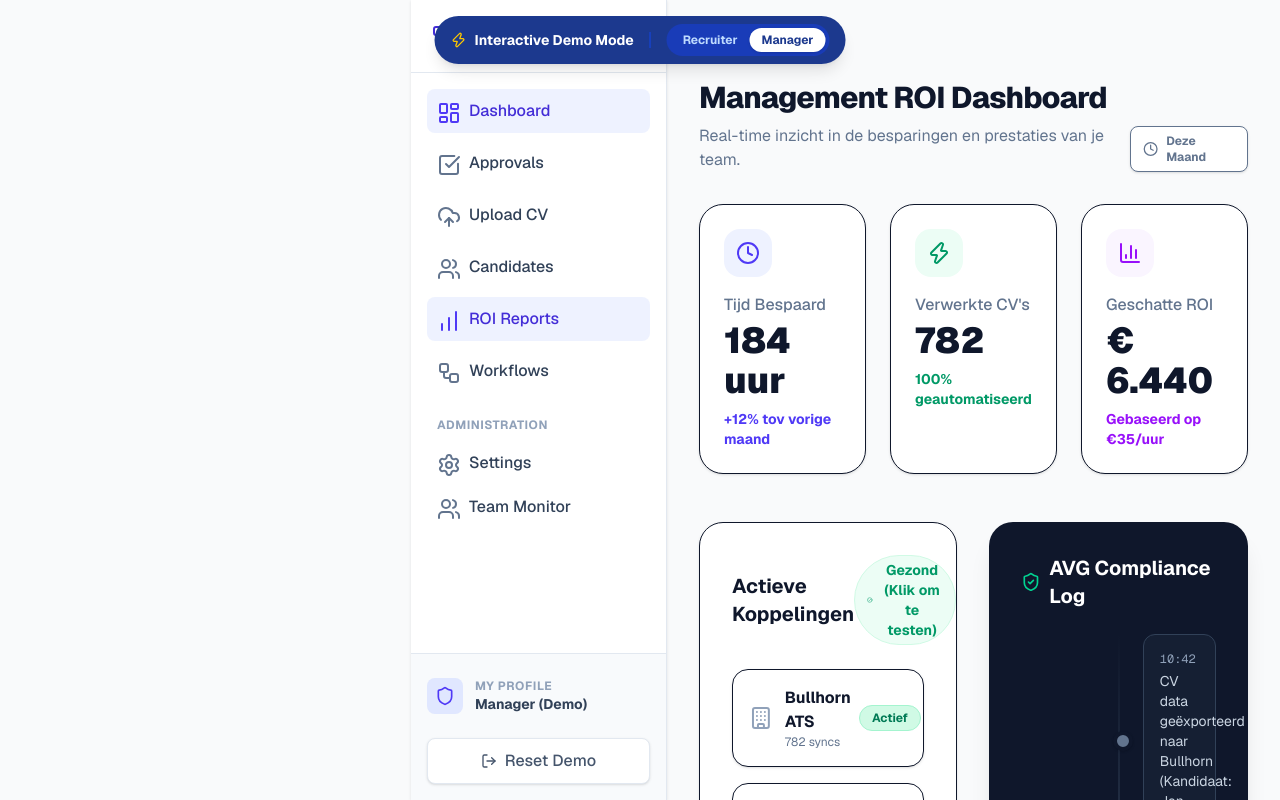
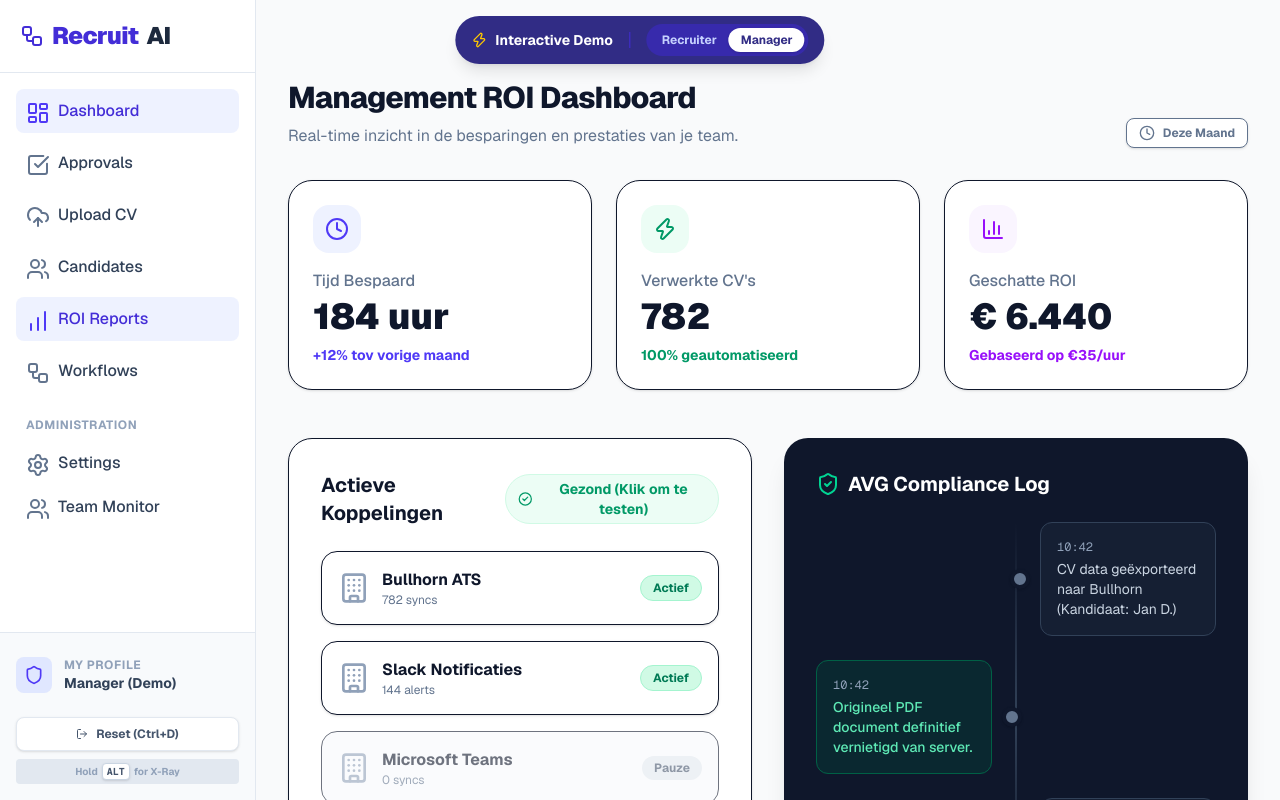
Before and after one commit to FranklinFranklin/recruitai, a Next.js app: page /demo in a window 1280 px wide. Both pictures are taken after a click on the button "Manager". Built offline with nearby package versions, Linux system fonts and the light colour scheme.

Commit message:
feat(sales): replace hover tooltips with global X-Ray mode (Alt key)

```diff
--- a/src/app/demo/page.tsx
+++ b/src/app/demo/page.tsx
@@ -1,6 +1,6 @@
 "use client";
 
-import { useState, useEffect, useRef } from "react";
+import { useState, useEffect } from "react";
 import {
   Upload, FileText, BrainCircuit, CheckCircle2, XCircle,
   Building, Briefcase, ChevronRight, BarChart3, Users,
@@ -10,45 +10,22 @@ import {
 
 type DemoState = 'IDLE' | 'LOADING' | 'ANALYZING' | 'REVIEW' | 'CLIFFHANGER';
 
-// --- CUSTOM DEMO TOOLTIP COMPONENT ---
-function DemoTooltip({ children, text, className = "" }: { children: React.ReactNode, text: string, className?: string }) {
-  const [visible, setVisible] = useState(false);
-  const timerRef = useRef<NodeJS.Timeout | null>(null);
+// --- X-RAY TOOLTIP COMPONENT ---
+function XRayTooltip({ children, text, isVisible, className = "" }: { children: React.ReactNode, text: string, isVisible: boolean, className?: string }) {
+  return (
+    <div className={`relative ${className} ${isVisible ? 'z-50' : ''}`}>
+      {/* Subtle outline when X-Ray is active so the presenter knows what's highlighted */}
+      <div className={`transition-all duration-300 ${isVisible ? 'ring-2 ring-indigo-400 ring-offset-4 ring-offset-gray-50 rounded-3xl' : ''}`}>
+        {children}
+      </div>
 
-  const handleMouseEnter = () => {
-    timerRef.current = setTimeout(() => {
-      setVisible(true);
-    }, 5000); // 5 seconds hover
-  };
-
-  const handleMouseLeave = () => {
-    if (timerRef.current) clearTimeout(timerRef.current);
-    setVisible(false);
-  };
-
-  const handleMouseMove = () => {
-    // If the mouse moves, hide immediately and restart the 5-second timer.
-    // This perfectly matches the "hover wolkje gaat weg als je je muis beweegt" requirement.
-    if (timerRef.current) clearTimeout(timerRef.current);
-    if (visible) setVisible(false);
-    timerRef.current = setTimeout(() => {
-      setVisible(true);
-    }, 5000);
-  };
-
-  return (
-    <div
-      className={`relative ${className}`}
-      onMouseEnter={handleMouseEnter}
-      onMouseLeave={handleMouseLeave}
-      onMouseMove={handleMouseMove}
-    >
-      {children}
-      {visible && (
-        <div className="absolute z-[100] bottom-full mb-3 left-1/2 -translate-x-1/2 w-64 bg-slate-900 text-white text-xs p-4 rounded-2xl shadow-2xl animate-in fade-in zoom-in-95 pointer-events-none">
-          <p className="font-bold text-blue-400 mb-1 tracking-wider uppercase text-[10px]">Demo Uitleg</p>
-          <p className="leading-relaxed">{text}</p>
-          <div className="absolute top-full left-1/2 -translate-x-1/2 border-8 border-transparent border-t-slate-900"></div>
+      {isVisible && (
+        <div className="absolute bottom-full mb-4 left-1/2 -translate-x-1/2 w-72 bg-slate-900/95 backdrop-blur-md text-white text-xs p-5 rounded-2xl shadow-2xl animate-in fade-in zoom-in-95 slide-in-from-bottom-2 pointer-events-none border border-slate-700">
+          <p className="font-black text-indigo-400 mb-2 tracking-widest uppercase text-[10px] flex items-center gap-1">
+            <Zap className="w-3 h-3"/> Sales X-Ray
+          </p>
+          <p className="leading-relaxed text-slate-200 text-sm">{text}</p>
+          <div className="absolute top-full left-1/2 -translate-x-1/2 border-8 border-transparent border-t-slate-900/95"></div>
         </div>
       )}
     </div>
@@ -58,19 +35,42 @@ function DemoTooltip({ children, text, className = "" }: { children: React.React
 export default function DemoPage() {
   const [view, setView] = useState<'RECRUITER' | 'MANAGER'>('RECRUITER');
   const [demoState, setDemoState] = useState<DemoState>('IDLE');
+  const [isXRayMode, setIsXRayMode] = useState(false);
 
   const [parsedData, setParsedData] = useState<{ skills: string[]; matchedVacancy: string; score: number } | null>(null);
 
+  // Keyboard shortcuts (Ctrl+D for reset, Alt for X-Ray Mode)
   useEffect(() => {
     const handleKeyDown = (e: KeyboardEvent) => {
+      if (e.key === 'Alt') {
+        e.preventDefault();
+        setIsXRayMode(true);
+      }
       if (e.ctrlKey && e.key === 'd') {
         e.preventDefault();
         setDemoState('IDLE');
         setParsedData(null);
       }
     };
+
+    const handleKeyUp = (e: KeyboardEvent) => {
+      if (e.key === 'Alt') {
+        setIsXRayMode(false);
+      }
+    };
+
     window.addEventListener('keydown', handleKeyDown);
-    return () => window.removeEventListener('keydown', handleKeyDown);
+    window.addEventListener('keyup', handleKeyUp);
+
+    // Also remove X-Ray if window loses focus
+    const handleBlur = () => setIsXRayMode(false);
+    window.addEventListener('blur', handleBlur);
+
+    return () => {
+      window.removeEventListener('keydown', handleKeyDown);
+      window.removeEventListener('keyup', handleKeyUp);
+      window.removeEventListener('blur', handleBlur);
+    };
   }, []);
 
   const simulateIntake = () => {
@@ -90,29 +90,36 @@ export default function DemoPage() {
   };
 
   return (
-    <div className="flex h-screen bg-gray-50 text-slate-900 font-sans selection:bg-blue-100 overflow-hidden relative">
+    <div className="flex h-screen bg-gray-50 text-slate-900 font-sans selection:bg-indigo-100 overflow-hidden relative">
 
       {/* DEMO BANNER */}
-      <DemoTooltip text="Hiermee wissel je veilig tussen de rollen in de app. Ideaal om tijdens een presentatie snel perspectief te wisselen." className="absolute top-4 left-1/2 -translate-x-1/2 z-50">
-        <div className="bg-blue-900 text-white px-4 py-2 rounded-full shadow-lg flex items-center gap-4 animate-in slide-in-from-top-10 duration-700">
-          <span className="text-sm font-bold flex items-center gap-2"><Zap className="w-4 h-4 text-yellow-400" /> Interactive Demo Mode</span>
-          <div className="h-4 w-px bg-blue-700"></div>
-          <div className="flex bg-blue-800 p-1 rounded-full">
+      <div className="absolute top-4 left-1/2 -translate-x-1/2 z-[60] bg-indigo-900 text-white px-4 py-2 rounded-full shadow-lg flex items-center gap-4 animate-in slide-in-from-top-10 duration-700">
+        <span className="text-sm font-bold flex items-center gap-2"><Zap className="w-4 h-4 text-yellow-400" /> Interactive Demo</span>
+        <div className="h-4 w-px bg-indigo-700"></div>
+        <div className="flex bg-indigo-800 p-1 rounded-full">
           <button
             onClick={() => setView('RECRUITER')}
-              className={`px-3 py-1 rounded-full text-xs font-bold transition-all duration-300 ${view === 'RECRUITER' ? 'bg-white shadow-sm text-blue-900' : 'text-blue-200 hover:text-white'}`}
+            className={`px-3 py-1 rounded-full text-xs font-bold transition-all duration-300 ${view === 'RECRUITER' ? 'bg-white shadow-sm text-indigo-900' : 'text-indigo-200 hover:text-white'}`}
           >
             Recruiter
           </button>
           <button
             onClick={() => setView('MANAGER')}
-              className={`px-3 py-1 rounded-full text-xs font-bold transition-all duration-300 ${view === 'MANAGER' ? 'bg-white shadow-sm text-blue-900' : 'text-blue-200 hover:text-white'}`}
+            className={`px-3 py-1 rounded-full text-xs font-bold transition-all duration-300 ${view === 'MANAGER' ? 'bg-white shadow-sm text-indigo-900' : 'text-indigo-200 hover:text-white'}`}
           >
             Manager
           </button>
         </div>
       </div>
-      </DemoTooltip>
+
+      {/* GLOBAL X-RAY INDICATOR */}
+      {isXRayMode && (
+        <div className="absolute inset-0 z-[1] pointer-events-none bg-indigo-900/5 animate-in fade-in duration-200">
+          <div className="absolute bottom-6 left-1/2 -translate-x-1/2 bg-indigo-600 text-white font-bold px-6 py-2 rounded-full shadow-xl animate-pulse flex items-center gap-2">
+            <Zap className="w-5 h-5"/> X-Ray Mode Active
+          </div>
+        </div>
+      )}
 
       {/* FAKE SIDEBAR */}
       <aside className="w-64 bg-white border-r border-slate-200 flex flex-col shadow-sm z-10 transition-colors duration-300 shrink-0">
@@ -142,7 +149,7 @@ export default function DemoPage() {
         </nav>
 
         {/* User Profile & Logout */}
-        <div className="p-4 border-t border-slate-200 bg-slate-50">
+        <div className="p-4 border-t border-slate-200 bg-slate-50 relative z-20">
           <div className="flex items-center gap-3 px-2 mb-4 hover:bg-slate-200 p-2 -mx-2 rounded-xl cursor-pointer group transition-colors">
             <div className={`p-2 rounded-lg transition-colors duration-300 ${view === 'MANAGER' ? 'bg-indigo-100 text-indigo-600 group-hover:bg-indigo-200' : 'bg-emerald-100 text-emerald-600 group-hover:bg-emerald-200'}`}>
               {view === 'MANAGER' ? <Shield className="w-5 h-5" /> : <UserCircle className="w-5 h-5" />}
@@ -154,15 +161,20 @@ export default function DemoPage() {
               </span>
             </div>
           </div>
-          <button onClick={() => { setDemoState('IDLE'); setParsedData(null); }} className="flex w-full justify-center items-center gap-2 p-2.5 bg-white border border-slate-200 hover:bg-red-50 hover:text-red-600 hover:border-red-200 rounded-lg transition-all font-medium shadow-sm text-slate-600">
-            <LogOut className="w-4 h-4" />
-            Reset Demo
+
+          <div className="flex flex-col gap-2">
+            <button onClick={() => { setDemoState('IDLE'); setParsedData(null); }} className="flex w-full justify-center items-center gap-2 p-2 bg-white border border-slate-200 hover:bg-red-50 hover:text-red-600 hover:border-red-200 rounded-lg transition-all text-xs font-bold shadow-sm text-slate-600">
+              <LogOut className="w-3 h-3" /> Reset (Ctrl+D)
             </button>
+            <div className="text-[10px] font-bold text-center text-slate-400 bg-slate-200 rounded p-1 flex justify-center items-center gap-1">
+              Hold <kbd className="bg-white px-1 rounded shadow-sm border border-slate-300 text-slate-600">ALT</kbd> for X-Ray
+            </div>
+          </div>
         </div>
       </aside>
 
       {/* Main Content Area */}
-      <main className="flex-1 p-8 overflow-y-auto bg-gray-50 transition-colors duration-300 relative pt-20">
+      <main className="flex-1 p-8 overflow-y-auto bg-gray-50 transition-colors duration-300 relative pt-20 z-10">
         <div className="max-w-6xl mx-auto">
           {view === 'RECRUITER' ? (
             <RecruiterView
@@ -170,16 +182,17 @@ export default function DemoPage() {
               setDemoState={setDemoState}
               simulateIntake={simulateIntake}
               parsedData={parsedData}
+              isXRayMode={isXRayMode}
             />
           ) : (
-            <ManagerView />
+            <ManagerView isXRayMode={isXRayMode} />
           )}
         </div>
       </main>
 
       {/* Product-Led Growth Cliffhanger Modal */}
       {demoState === 'CLIFFHANGER' && (
-        <div className="fixed inset-0 z-50 flex items-center justify-center bg-slate-900/60 backdrop-blur-md p-4 animate-in fade-in duration-300">
+        <div className="fixed inset-0 z-[100] flex items-center justify-center bg-slate-900/60 backdrop-blur-md p-4 animate-in fade-in duration-300">
           <div className="bg-white rounded-3xl shadow-2xl w-full max-w-lg p-10 text-center transform transition-all animate-in zoom-in-95 slide-in-from-bottom-8 duration-500">
             <div className="w-20 h-20 bg-green-100 rounded-full flex items-center justify-center mx-auto mb-6">
               <CheckCircle2 className="w-10 h-10 text-green-600" />
@@ -221,7 +234,7 @@ function SidebarLink({ icon, label, active = false, badge = null, onClick }: any
 }
 
 // --- RECRUITER VIEW COMPONENT ---
-function RecruiterView({ demoState, setDemoState, simulateIntake, parsedData }: any) {
+function RecruiterView({ demoState, setDemoState, simulateIntake, parsedData, isXRayMode }: any) {
   return (
     <div className="grid grid-cols-1 xl:grid-cols-12 gap-8 animate-in fade-in duration-500">
 
@@ -233,7 +246,7 @@ function RecruiterView({ demoState, setDemoState, simulateIntake, parsedData }:
         </div>
 
         {/* Upload Box */}
-        <DemoTooltip className="block w-full" text="Wanneer je hier een PDF in dropt, wordt deze veilig naar onze afgeschermde Inngest servers gestuurd. Dit voorkomt dat je eigen webserver ooit vastloopt door zware PDF bestanden.">
+        <XRayTooltip isVisible={isXRayMode} className="block w-full" text="Wanneer je hier een PDF in dropt, wordt deze veilig naar onze afgeschermde Inngest servers gestuurd. Dit voorkomt dat je eigen webserver ooit vastloopt door zware PDF bestanden.">
           <div
             className={`border-2 border-dashed rounded-3xl p-12 text-center transition-all duration-500 relative overflow-hidden
               ${demoState === 'IDLE' ? 'border-indigo-300 bg-indigo-50/50 hover:bg-indigo-50 cursor-pointer shadow-inner' : 'border-slate-200 bg-white opacity-50 pointer-events-none'}`}
@@ -254,11 +267,11 @@ function RecruiterView({ demoState, setDemoState, simulateIntake, parsedData }:
               </div>
             )}
           </div>
-        </DemoTooltip>
+        </XRayTooltip>
 
         {/* Value Prop Banner */}
         {demoState === 'REVIEW' && (
-          <DemoTooltip className="block w-full" text="We berekenen exact hoeveel tijd recruiters besparen per klik, zodat de ROI voor jullie direct transparant in het dashboard verschijnt.">
+          <XRayTooltip isVisible={isXRayMode} className="block w-full" text="We berekenen exact hoeveel tijd recruiters besparen per klik, zodat de ROI voor jullie direct transparant in het dashboard verschijnt.">
             <div className="bg-emerald-50 border border-emerald-100 rounded-2xl p-6 animate-in slide-in-from-bottom-4 fade-in duration-700 shadow-sm">
               <div className="flex items-center gap-4">
                 <div className="w-12 h-12 bg-emerald-100 rounded-full flex items-center justify-center shrink-0">
@@ -270,13 +283,13 @@ function RecruiterView({ demoState, setDemoState, simulateIntake, parsedData }:
                 </div>
               </div>
             </div>
-          </DemoTooltip>
+          </XRayTooltip>
         )}
       </div>
 
       {/* Right Column: AI Output */}
       <div className="xl:col-span-7">
-        <DemoTooltip className="flex flex-col h-full" text="Dit resultaat wordt via de 'AI Gateway' gegenereerd. De CV data is eerst gestript van persoonsgegevens voordat deze ooit de LLM bereikt. 100% veilig.">
+        <XRayTooltip isVisible={isXRayMode} className="flex flex-col h-full" text="Dit resultaat wordt via de 'AI Gateway' gegenereerd. De CV data is eerst gestript van persoonsgegevens voordat deze ooit de LLM bereikt. 100% veilig.">
           <div className="bg-white rounded-3xl shadow-md border border-slate-200 overflow-hidden min-h-[500px] flex flex-col h-full">
 
             <div className="border-b bg-slate-50/80 px-8 py-4 flex items-center justify-between">
@@ -364,25 +377,25 @@ function RecruiterView({ demoState, setDemoState, simulateIntake, parsedData }:
                     <button onClick={() => setDemoState('IDLE')} className="px-6 py-3 rounded-xl font-bold text-slate-600 bg-white border hover:bg-slate-50 transition-colors flex items-center gap-2 shadow-sm relative z-50 cursor-pointer pointer-events-auto">
                       <XCircle className="w-5 h-5" /> Afwijzen
                     </button>
-                    <DemoTooltip className="flex-1" text="Zodra je goedkeurt stuurt ons systeem dit direct via de API de poort uit naar Carerix/Bullhorn/Recruitee, en wist het direct de originele PDF.">
+                    <XRayTooltip isVisible={isXRayMode} className="flex-1" text="Zodra je goedkeurt stuurt ons systeem dit direct via de API de poort uit naar Carerix/Bullhorn/Recruitee, en wist het direct de originele PDF.">
                       <button onClick={() => setDemoState('CLIFFHANGER')} className="w-full px-6 py-3 rounded-xl font-bold text-white bg-indigo-600 hover:bg-indigo-700 shadow-md hover:-translate-y-0.5 transition-all flex items-center justify-center gap-2">
                         Goedkeuren & Exporteer <ChevronRight className="w-5 h-5" />
                       </button>
-                    </DemoTooltip>
+                    </XRayTooltip>
                   </div>
 
                 </div>
               )}
             </div>
           </div>
-        </DemoTooltip>
+        </XRayTooltip>
       </div>
     </div>
   );
 }
 
 // --- MANAGER VIEW COMPONENT ---
-function ManagerView() {
+function ManagerView({ isXRayMode }: { isXRayMode: boolean }) {
   const [synced, setSynced] = useState(false);
   return (
     <div className="space-y-8 animate-in fade-in duration-500">
@@ -397,7 +410,7 @@ function ManagerView() {
         </div>
       </div>
 
-      <DemoTooltip className="block w-full" text="Deze statistieken worden op de achtergrond real-time gecalculeerd door Drizzle ORM vanuit de geïsoleerde klantomgeving (Tenant Isolation).">
+      <XRayTooltip isVisible={isXRayMode} className="block w-full" text="Deze statistieken worden op de achtergrond real-time gecalculeerd door Drizzle ORM vanuit de geïsoleerde klantomgeving (Tenant Isolation).">
         <div className="grid grid-cols-1 md:grid-cols-3 gap-6">
           <StatCard
             icon={<Clock className="text-indigo-600 w-6 h-6" />}
@@ -421,12 +434,12 @@ function ManagerView() {
             color="purple"
           />
         </div>
-      </DemoTooltip>
+      </XRayTooltip>
 
       <div className="grid grid-cols-1 lg:grid-cols-2 gap-8 pt-4">
         {/* Integrations Mock */}
-        <DemoTooltip className="block w-full h-full" text="Als een externe ATS koppeling er tijdelijk uitligt, houdt RecruitAI de verwerkte CV's vast in een queue, en probeert het later opnieuw zonder dataverlies.">
-          <div className="bg-white rounded-3xl p-8 border shadow-sm h-full">
+        <XRayTooltip isVisible={isXRayMode} className="block w-full h-full" text="Als een externe ATS koppeling er tijdelijk uitligt, houdt RecruitAI de verwerkte CV's vast in een queue, en probeert het later opnieuw zonder dataverlies.">
+          <div className="bg-white rounded-3xl p-8 border shadow-sm h-full flex flex-col">
             <div className="flex justify-between items-center mb-6">
               <h3 className="text-xl font-bold">Actieve Koppelingen</h3>
               <button onClick={() => setSynced(true)} className="text-emerald-600 hover:text-white hover:bg-emerald-600 transition-colors text-sm font-bold bg-emerald-50 border border-emerald-100 px-3 py-1 rounded-full flex items-center gap-2">
@@ -434,16 +447,16 @@ function ManagerView() {
               </button>
             </div>
 
-            <div className="space-y-4">
+            <div className="space-y-4 flex-1">
               <IntegrationRow name="Bullhorn ATS" status="Actief" syncs={synced ? "783 syncs" : "782 syncs"} highlight={synced} />
               <IntegrationRow name="Slack Notificaties" status="Actief" syncs="144 alerts" />
               <IntegrationRow name="Microsoft Teams" status="Pauze" syncs="0 syncs" inactive />
             </div>
           </div>
-        </DemoTooltip>
+        </XRayTooltip>
 
         {/* Compliance & Audit */}
-        <DemoTooltip className="block w-full h-full" text="Voor enterprise compliance en AVG-wetgeving slaan wij iedere actie onveranderlijk (append-only) op in ons systeem via geverifieerde Audit Logs.">
+        <XRayTooltip isVisible={isXRayMode} className="block w-full h-full" text="Voor enterprise compliance en AVG-wetgeving slaan wij iedere actie onveranderlijk (append-only) op in ons systeem via geverifieerde Audit Logs.">
           <div className="bg-slate-900 rounded-3xl p-8 shadow-xl text-white h-full">
             <div className="flex justify-between items-center mb-6">
               <h3 className="text-xl font-bold flex items-center gap-2"><ShieldCheck className="w-6 h-6 text-emerald-400"/> AVG Compliance Log</h3>
@@ -454,7 +467,7 @@ function ManagerView() {
                <AuditRow time="09:15" text="CV data geëxporteerd naar Bullhorn (Kandidaat: Sarah M.)" />
             </div>
           </div>
-        </DemoTooltip>
+        </XRayTooltip>
       </div>
     </div>
   );
```
Lines whose indentation alone changed are shown as unchanged.
